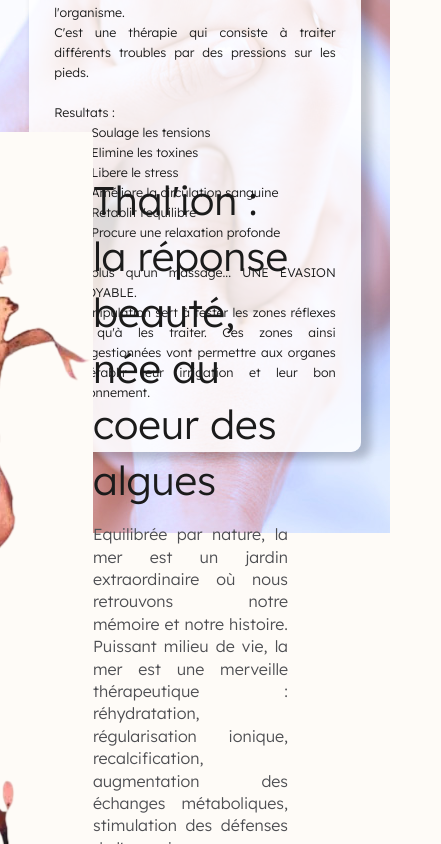
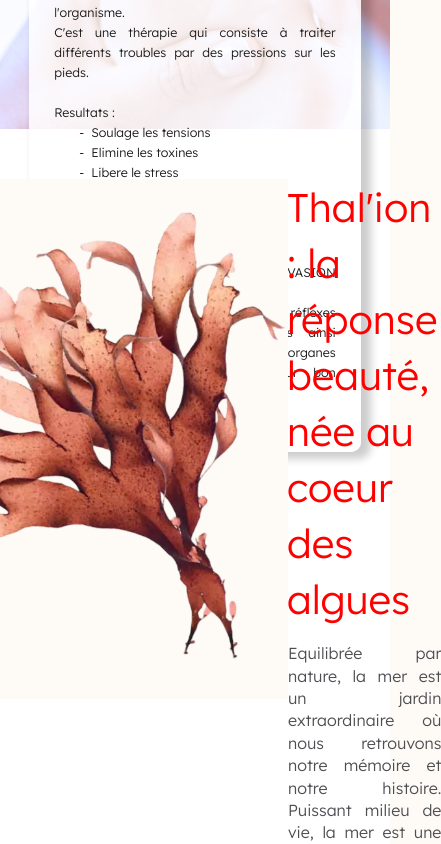
Before and after one commit to ale-sain/institut-project, a Next.js app in the folder test-app/: page / in a window 390 px wide. Shown: the part 6700-7544 px from the top of the page, 441 px wide, since content can reach past the window. Built offline with nearby package versions, Linux system fonts and the light colour scheme.

Commit message:
started phone format thalion

```diff
--- a/test-app/src/styles/thalion.css
+++ b/test-app/src/styles/thalion.css
@@ -141,7 +141,7 @@
     padding-top: 30px;
     width: 85%;
     margin: 0 0 30px;
-    border-bottom: 1px solid #000000;
+    border-bottom: 1px solid #a0a0a0;
 }
 
 .line {
@@ -149,3 +149,138 @@
     width:100%;
     font-style: normal;
 }
+
+@media screen and (max-width: 1124px) {
+    .h2-thalion {
+        color:red;
+    }
+
+    .section-t {
+        padding-top: 0px;
+        padding-bottom: 0px;
+        margin-top: 0px;
+        margin-bottom: 0px;
+        min-height: 750px;
+        padding: 50px 0;
+        position: relative;
+        background-color: #fff;
+        background-position: 50%;
+        background-size: 100%;
+        background-size: cover;
+        font-size: 15px !important;
+        line-height: 30px;
+        font-weight: 300;
+    }
+
+    .grid-t {
+        margin-top: 0px !important;
+        margin-bottom: 0px !important;
+        padding-top: 0px !important;
+        padding-bottom: 0px !important;
+        display: flex;
+        width: 100%;
+        padding: 30px 0;
+        background-size: cover;
+        background-position: 50%;
+        background-repeat: no-repeat;
+        margin: auto;
+        position: relative;
+        font-size: 15px !important;
+        line-height: 30px;
+        font-weight: 300;
+    }
+
+    .grid-item-t {
+        margin-bottom:0;
+        width:100%;
+        background-size: cover;
+        background-position: 50%;
+        background-repeat: no-repeat;
+        float:left;
+        position: relative;
+        z-index: 2;
+        min-height: 1px;
+        mix-blend-mode: unset !important;
+        font-size: 15px !important;
+        line-height: 30px;
+        font-weight: 300;
+    }
+
+    .wrapper-wrapper-t {
+        margin-bottom:0;
+        margin-right: 9px !important;
+        width: 100%;
+        text-align: left;
+        margin-left: 0;
+        display: block;
+        line-height: 0;
+        position: relative;
+        background-size: cover;
+        background-position: 50%;
+        background-repeat: no-repeat;
+        font-size: 15px !important;
+        font-weight: 300;
+    }
+
+    .img-wrapper-t {
+        display: inline-block;
+        position: relative;
+        max-width: 100%;
+        font-size: 15px !important;
+        line-height: 30px;
+        font-weight: 300;
+    }
+
+    .image-thalion {
+        height: auto;
+        vertical-align: middle;
+    }
+
+    .grid-item-t.right {
+        margin-bottom: 0;
+        margin-right: 0 !important;
+        bottom: 0px;
+        top: auto;
+        left: 0px;
+        right: auto;
+        display: flex;
+        align-content: flex-end;
+        flex-wrap: wrap !important;
+        width: 100%;
+        background-size: cover;
+        background-position: 50%;
+        background-repeat: no-repeat;
+        float:left;
+        position: relative;
+        z-index: 2;
+        min-height: 1px;
+        mix-blend-mode: unset !important;
+        font-size: 15px !important;
+        line-height: 30px;
+        font-weight: 300;
+    }
+
+    .container-title {
+        margin-bottom: 0;
+        text-align: left;
+        min-height: 91px;
+        margin-right: 4px !important;
+        margin-left: -1px !important;
+        word-wrap: break-word;
+        position: relative;
+        background-size: cover;
+        background-position: 50%;
+        background-repeat: no-repeat;
+        font-size: 15px !important;
+        line-height: 30px;
+        font-weight: 300;
+    }
+
+    .wrapper-t {
+        padding-bottom: 0;
+        position: relative;
+        font-size: 15px !important;
+        line-height: 30px;
+        font-weight: 300;
+    }
+}
```
